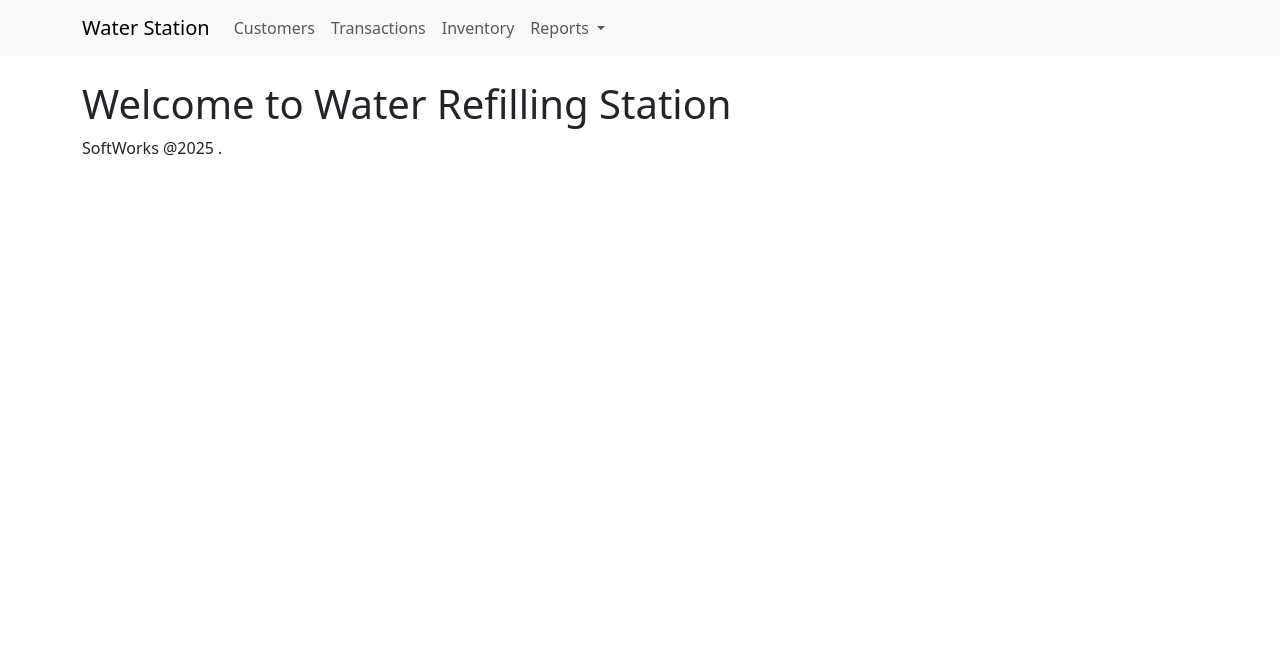
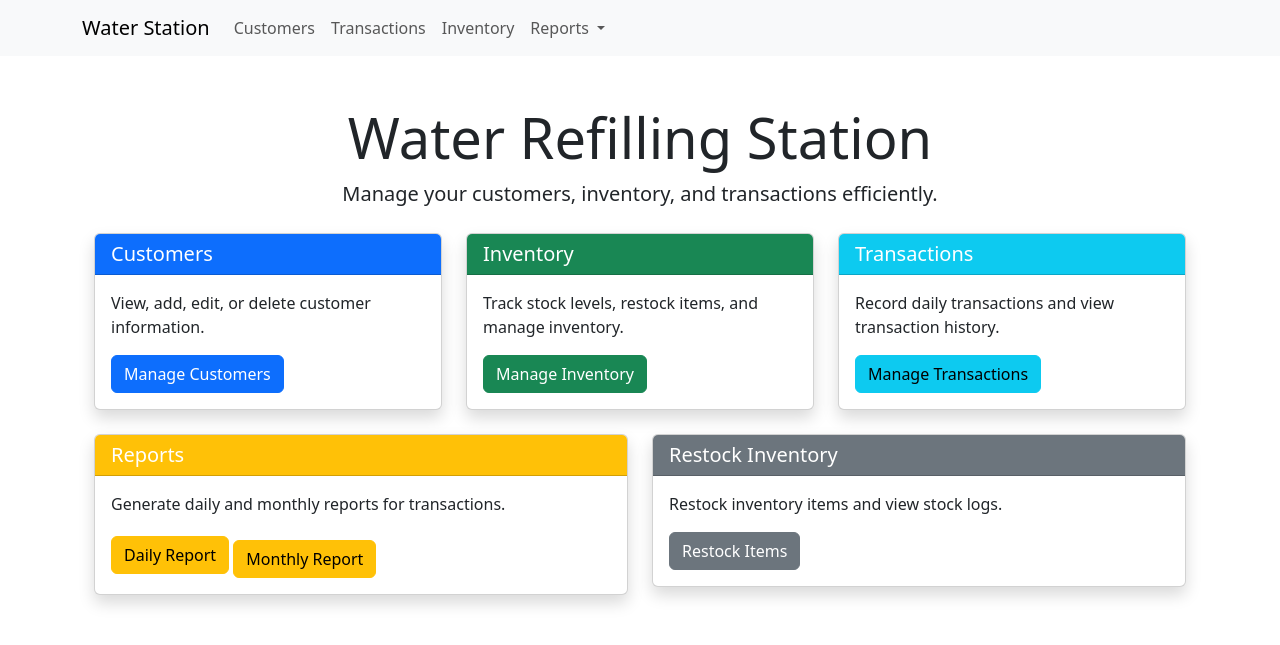
Before and after one commit to gemi-dot/water_refilling_station, a Django app: page / in a window 1280 px wide. Shown: the top 645 px of the page. Run offline with Django 4.2, Linux system fonts and the light colour scheme.

Commit message:
Updated home screen for professional look with Bootstrap cards

```diff
--- a/main/templates/main/home.html
+++ b/main/templates/main/home.html
@@ -1,9 +1,80 @@
-<!-- main/templates/main/home.html -->
 {% extends 'main/base.html' %}
 
-{% block title %}Home - Water Refilling Station{% endblock %}
+{% block content %}
+<div class="container mt-5">
+    <div class="text-center mb-4">
+        <h1 class="display-4">Water Refilling Station</h1>
+        <p class="lead">Manage your customers, inventory, and transactions efficiently.</p>
+    </div>
 
-{% block content %}
-<h1>Welcome to Water Refilling Station</h1>
-<p>SoftWorks @2025 .</p>
+    <div class="row">
+        <!-- Customers Section -->
+        <div class="col-md-4">
+            <div class="card shadow">
+                <div class="card-header bg-primary text-white">
+                    <h5 class="mb-0">Customers</h5>
+                </div>
+                <div class="card-body">
+                    <p>View, add, edit, or delete customer information.</p>
+                    <a href="{% url 'customer_list' %}" class="btn btn-primary btn-block">Manage Customers</a>
+                </div>
+            </div>
+        </div>
+
+        <!-- Inventory Section -->
+        <div class="col-md-4">
+            <div class="card shadow">
+                <div class="card-header bg-success text-white">
+                    <h5 class="mb-0">Inventory</h5>
+                </div>
+                <div class="card-body">
+                    <p>Track stock levels, restock items, and manage inventory.</p>
+                    <a href="{% url 'inventory_list' %}" class="btn btn-success btn-block">Manage Inventory</a>
+                </div>
+            </div>
+        </div>
+
+        <!-- Transactions Section -->
+        <div class="col-md-4">
+            <div class="card shadow">
+                <div class="card-header bg-info text-white">
+                    <h5 class="mb-0">Transactions</h5>
+                </div>
+                <div class="card-body">
+                    <p>Record daily transactions and view transaction history.</p>
+                    <a href="{% url 'transactions_list' %}" class="btn btn-info btn-block">Manage Transactions</a>
+                </div>
+            </div>
+        </div>
+    </div>
+
+    <div class="row mt-4">
+        <!-- Reports Section -->
+        <div class="col-md-6">
+            <div class="card shadow">
+                <div class="card-header bg-warning text-white">
+                    <h5 class="mb-0">Reports</h5>
+                </div>
+                <div class="card-body">
+                    <p>Generate daily and monthly reports for transactions.</p>
+                    <a href="{% url 'daily_report' %}" class="btn btn-warning btn-block">Daily Report</a>
+                    <a href="{% url 'monthly_report' %}" class="btn btn-warning btn-block mt-2">Monthly Report</a>
+                </div>
+            </div>
+        </div>
+
+        <!-- Restock Section -->
+        <div class="col-md-6">
+            <div class="card shadow">
+                <div class="card-header bg-secondary text-white">
+                    <h5 class="mb-0">Restock Inventory</h5>
+                </div>
+                <div class="card-body">
+                    <p>Restock inventory items and view stock logs.</p>
+                    <a href="{% url 'inventory_list' %}" class="btn btn-secondary btn-block">Restock Items</a>
+                </div>
+            </div>
+        </div>
+    </div>
+</div>
 {% endblock %}
```
